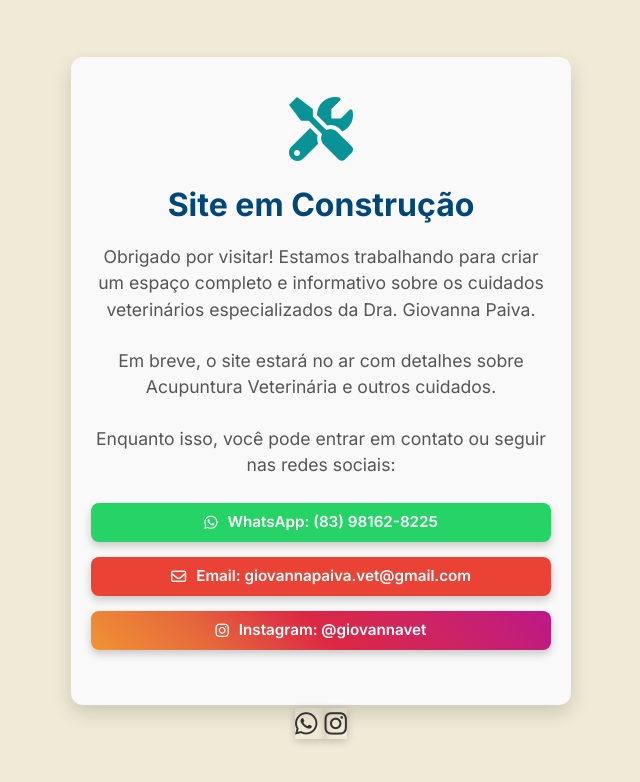
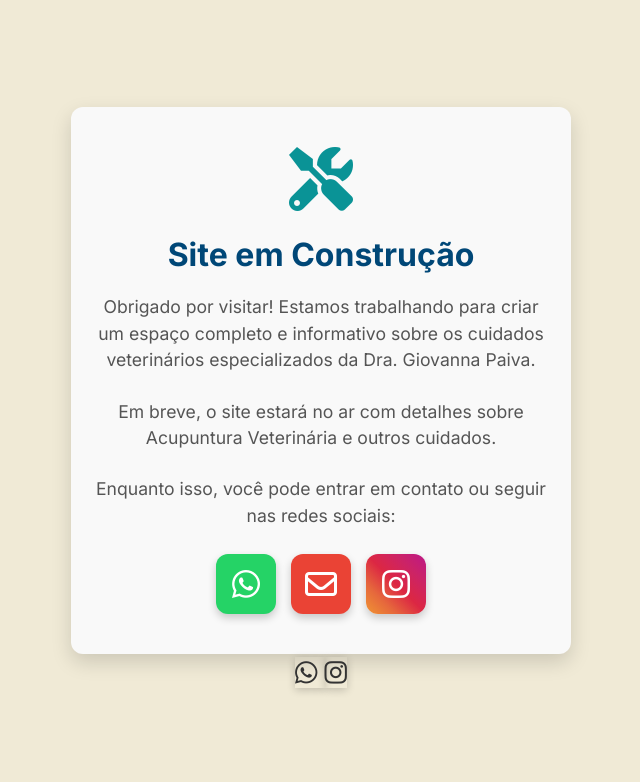
Before and after one commit to giovannapaivavet/giovanna-vet-site, a plain HTML site: page index.html in a window 1280 px wide. Shown: the whole page, without its empty margins (319-959 px from the left). Drawn offline with nearby package versions, Linux system fonts and the light colour scheme.

Commit message:
Update index.html

```diff
--- a/index.html
+++ b/index.html
@@ -26,10 +26,10 @@
                          'theme-dark-bg': '#003355', // Fundo escuro para contraste (opcional, ex: footer)
                          'theme-green-subtle': '#D4E9D7', // Novo verde suave para fundos/elementos secundários
                          'theme-green-subtle-darker': '#B0D8B6', // Variação mais escura do verde suave
-                         // Cores para botões de contato direto
+                         // Cores para botões de contato direto (mantidas)
                          'whatsapp-btn': '#25D366',
-                         'instagram-btn': '#A66C8F', // Mantido do float para consistência
-                         'email-btn': '#EA4335', // Vermelho Google para email
+                         'instagram-btn': '#A66C8F',
+                         'email-btn': '#EA4335',
                     },
                     fontFamily: {
                         sans: ['Inter', 'sans-serif'], // Fonte principal Inter
@@ -84,20 +84,27 @@
             margin-bottom: 20px;
         }
 
+        /* Estilo para o container dos botões de ícone */
+        .contact-buttons-container {
+            display: flex;
+            justify-content: center; /* Centraliza os botões */
+            gap: 15px; /* Espaço entre os botões */
+            margin-top: 20px; /* Espaço acima dos botões */
+            flex-wrap: wrap; /* Permite que os botões quebrem a linha em telas pequenas */
+        }
+
         .contact-button {
-            display: flex; /* Para alinhar ícone e texto */
+            display: flex; /* Para alinhar ícone */
             align-items: center;
             justify-content: center;
-            width: 100%; /* Botões ocupam a largura total do container */
-            padding: 8px 15px; /* Padding ajustado para botões menores */
-            margin-bottom: 15px; /* Espaço entre os botões */
-            border-radius: 8px;
+            width: 60px; /* Tamanho fixo para o botão quadrado */
+            height: 60px; /* Tamanho fixo para o botão quadrado */
+            border-radius: 12px; /* Bordas arredondadas (não totalmente) */
             text-decoration: none;
-            font-weight: 600;
             color: white;
             transition: opacity 0.2s ease, transform 0.1s ease, box-shadow 0.2s ease;
             box-shadow: 0 4px 8px rgba(0, 0, 0, 0.2);
-             font-size: 0.95rem; /* Tamanho da fonte ajustado */
+             font-size: 2rem; /* Tamanho do ícone */
         }
 
         .contact-button:hover {
@@ -115,10 +122,6 @@
          }
          .instagram-button {
              background: linear-gradient(45deg, #f09433 0%,#e6683c 25%,#dc2743 50%,#cc2366 75%,#bc1888 100%); /* Gradiente Instagram */
-         }
-
-         .contact-button i {
-             margin-right: 10px; /* Espaço entre ícone e texto */
          }
 
          /* Removendo header e footer para um visual mais limpo */
@@ -158,9 +161,12 @@
             .icon-tools {
                 font-size: 3.5rem;
             }
+            /* Ajuste para o tamanho dos botões de ícone em mobile */
             .contact-button {
-                padding: 6px 12px; /* Padding ainda menor para mobile */
-                font-size: 0.85rem; /* Fonte menor para mobile */
+                width: 50px;
+                height: 50px;
+                font-size: 1.8rem;
+                border-radius: 10px;
             }
              .floating-icons {
                  bottom: 10px;
@@ -189,15 +195,17 @@
              Enquanto isso, você pode entrar em contato ou seguir nas redes sociais:
          </p>
 
+        <div class="contact-buttons-container">
             <a href="https://wa.me/5583981628225" target="_blank" class="contact-button whatsapp-button">
-            <i class="fab fa-whatsapp"></i> WhatsApp: (83) 98162-8225
+                <i class="fab fa-whatsapp"></i>
             </a>
             <a href="mailto:giovannapaiva.vet@gmail.com" class="contact-button email-button">
-            <i class="far fa-envelope"></i> Email: giovannapaiva.vet@gmail.com
+                <i class="far fa-envelope"></i>
             </a>
             <a href="https://instagram.com/giovannavet" target="_blank" class="contact-button instagram-button">
-            <i class="fab fa-instagram"></i> Instagram: @giovannavet
+                <i class="fab fa-instagram"></i>
             </a>
+        </div>
 
     </div>
 
```
Lines whose indentation alone changed are shown as unchanged.
